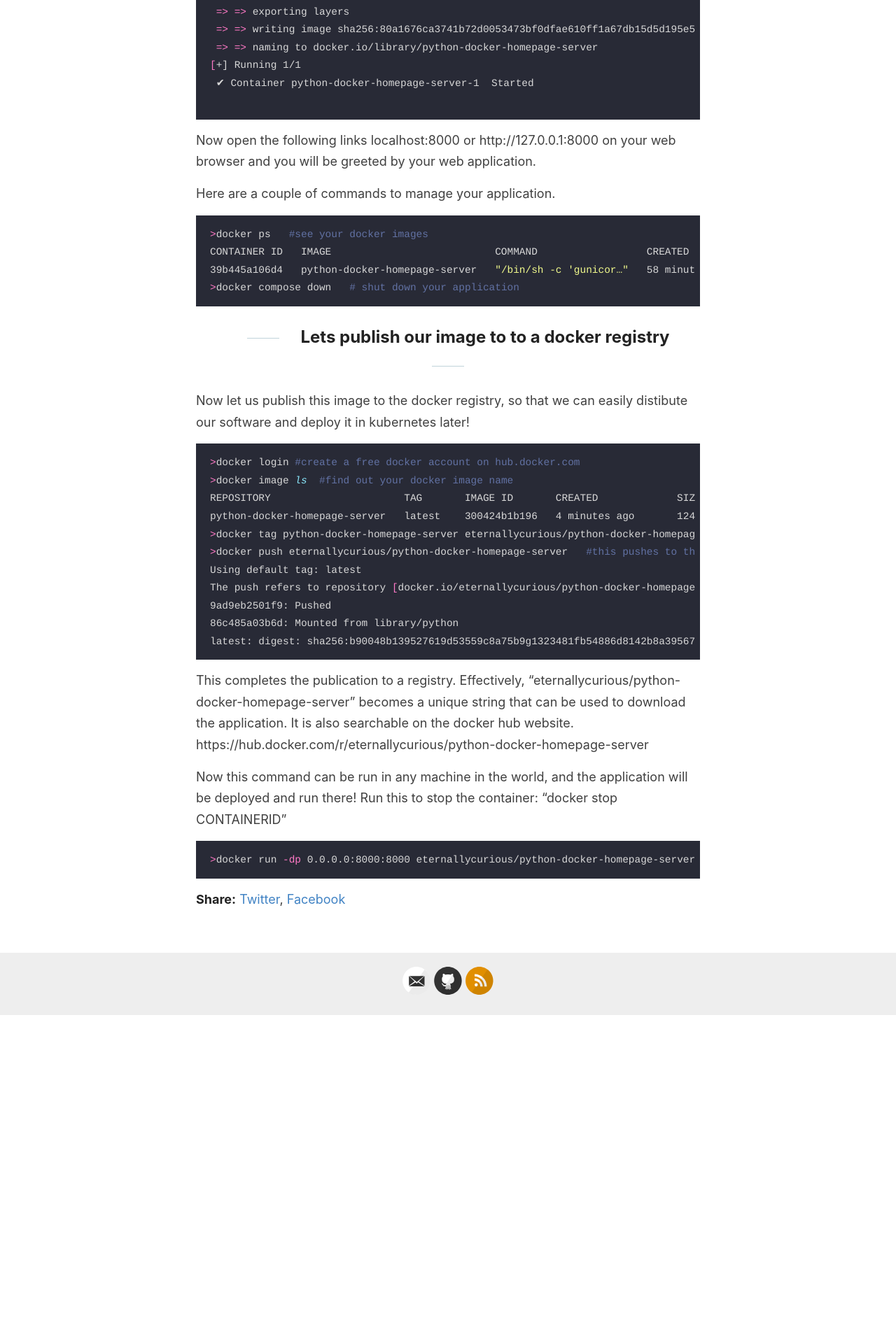
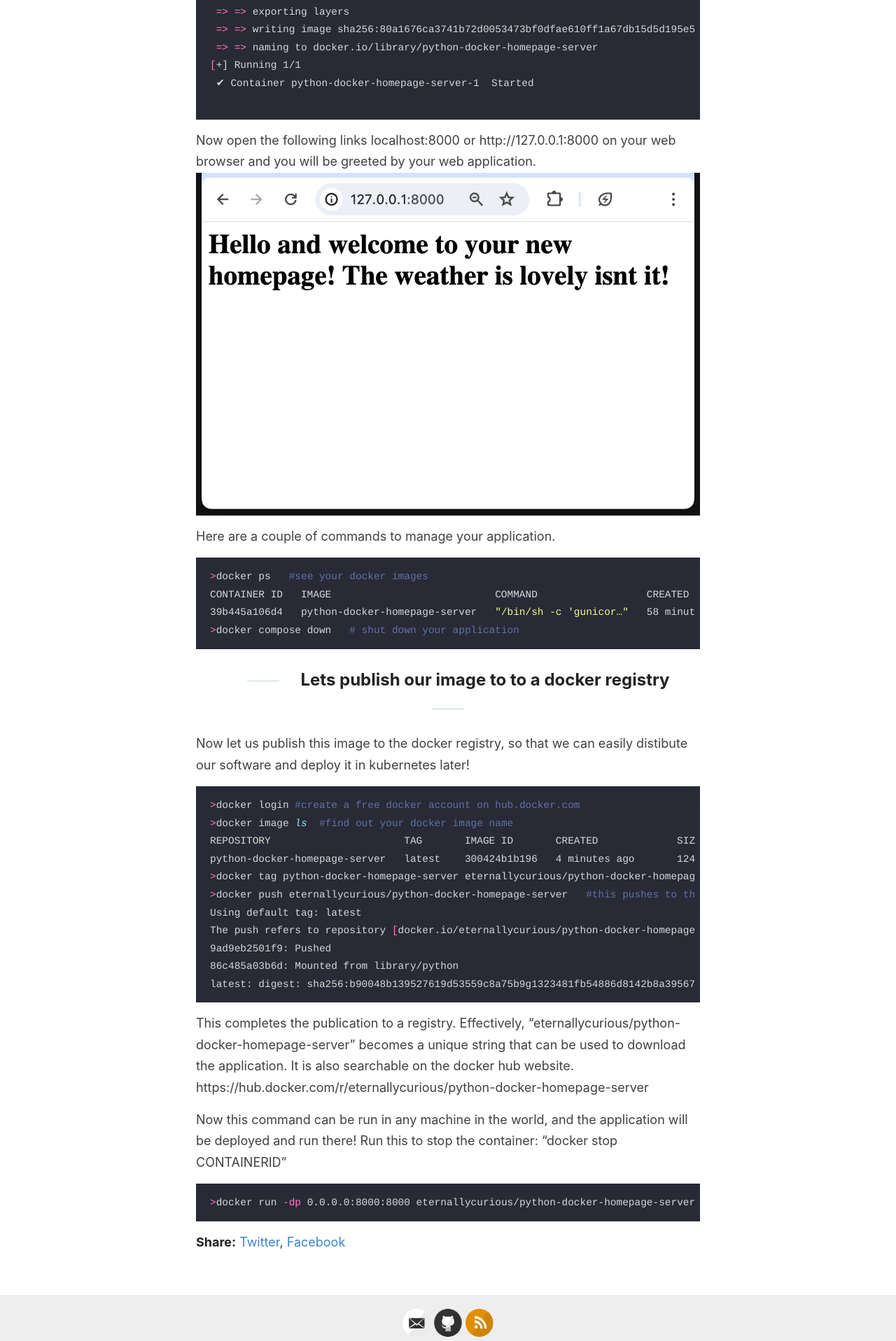
Before and after one commit to tgangte/tgangte.github.io, a Jekyll site: the page built from _posts/2024-01-13-getting-started-with-docker.md, in a window 1280 px wide. Shown: the part 3345-5262 px from the top of the page at 70% size. Built offline with Jekyll 4.4.1, drawn with Linux system fonts in a browser that asks for light colours; before the commit the page ends 4796 px from its top, so only the background shows below that.

Commit message:
Update 2024-01-13-getting-started-with-docker.md

````diff
--- a/_posts/2024-01-13-getting-started-with-docker.md
+++ b/_posts/2024-01-13-getting-started-with-docker.md
@@ -111,7 +111,7 @@ Now lets run the next command to actually run the docker container. This will ru
 
 ```
 Now open the following links localhost:8000 or  http://127.0.0.1:8000 on your web browser and you will be greeted by your web application.
-![](/blog/images/hello-and-welcome-blog001.png)
+![](/images/hello-and-welcome-blog001.png)
 
 
 Here are a couple of commands to manage your application.
````
